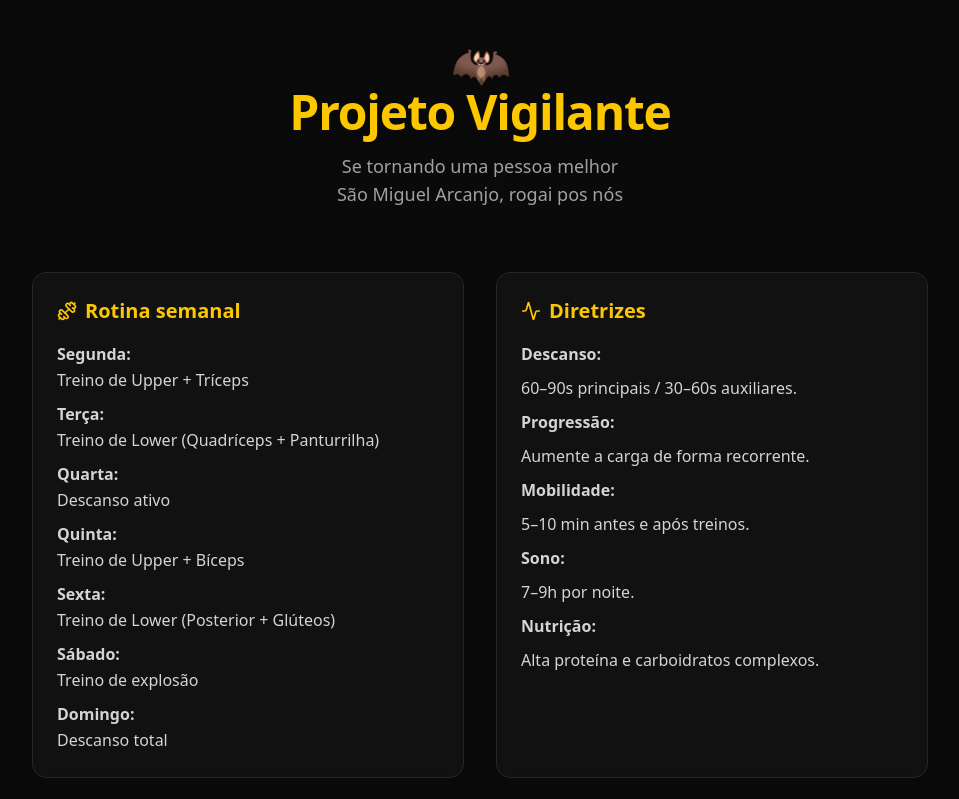
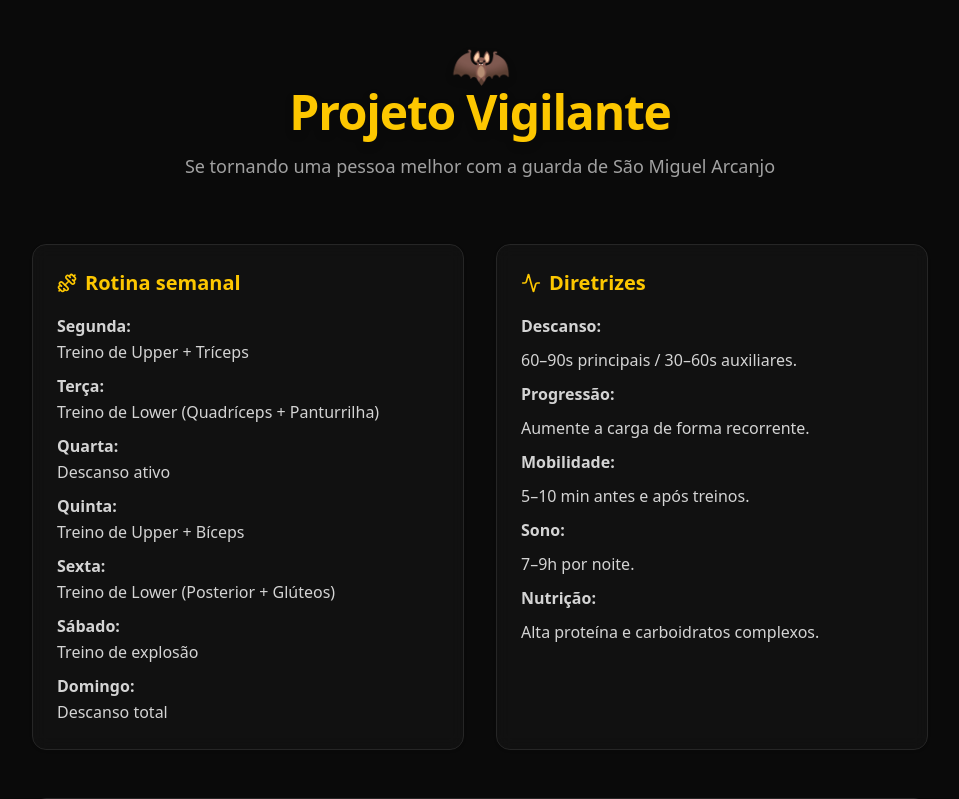
Before and after one commit to Cardimy/vigilante, a React (Vite) app: page / in a window 1280 px wide. Shown: the top 799 px of the page, without its empty margins (160-1119 px from the left). Built offline with nearby package versions, Linux system fonts and the light colour scheme; the HTML template or start-up script is replaced by a standard one.

Commit message:
Atualização 2.6

```diff
--- a/src/ProjetoVigilante.jsx
+++ b/src/ProjetoVigilante.jsx
@@ -12,7 +12,7 @@ export default function ProjetoVigilante() {
           🦇<br></br>Projeto Vigilante
         </h1>
         <p className="text-neutral-400 mt-4 text-lg">
-          Se tornando uma pessoa melhor<p></p>São Miguel Arcanjo, rogai pos nós
+          Se tornando uma pessoa melhor com a guarda de São Miguel Arcanjo
         </p>
       </header>
 
```
